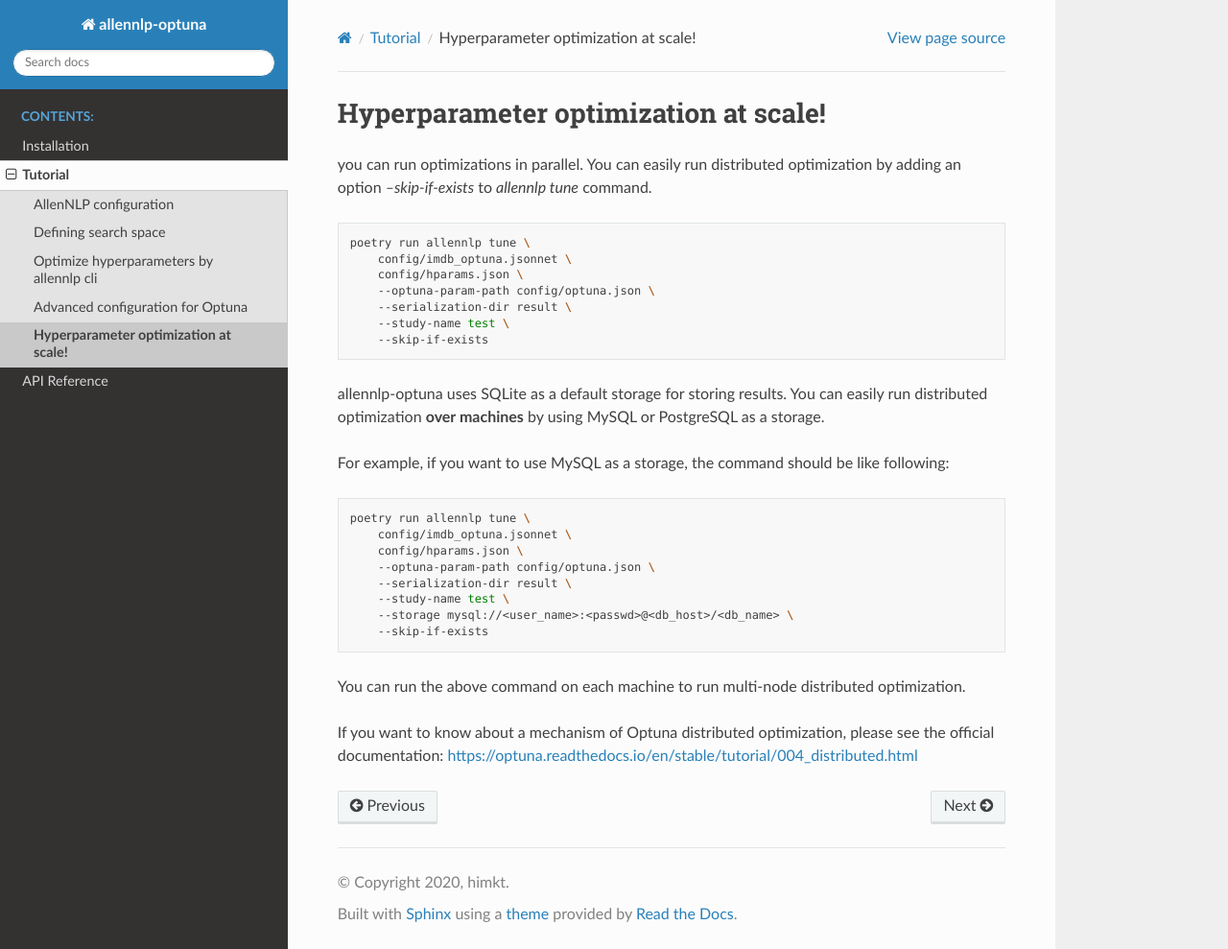
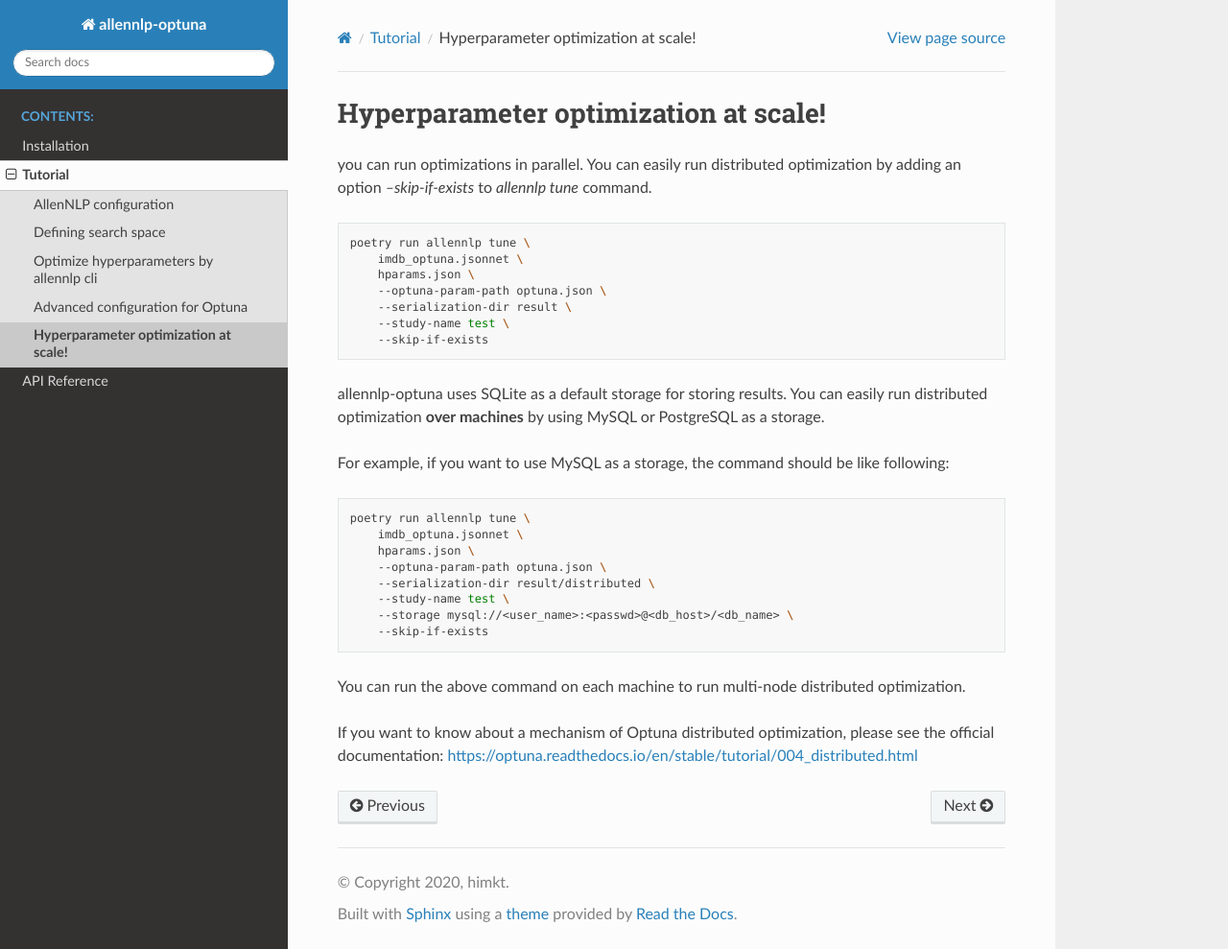
Before and after one commit to himkt/allennlp-optuna, a Sphinx documentation site: the page built from docs/source/tutorial/hyperparameter_optimization_at_scale.rst, in a window 1280 px wide and 989 px high. Shown: the whole window at 96% size. Built offline with Sphinx 7.4.7 and the Read the Docs theme 2.0.0, drawn with Linux system fonts in a browser that asks for light colours.

Commit message:
Remove config dir from tutorial

```diff
--- a/docs/source/tutorial/hyperparameter_optimization_at_scale.rst
+++ b/docs/source/tutorial/hyperparameter_optimization_at_scale.rst
@@ -9,9 +9,9 @@
 .. code-block:: bash
 
     poetry run allennlp tune \
-        config/imdb_optuna.jsonnet \
-        config/hparams.json \
-        --optuna-param-path config/optuna.json \
+        imdb_optuna.jsonnet \
+        hparams.json \
+        --optuna-param-path optuna.json \
         --serialization-dir result \
         --study-name test \
         --skip-if-exists
@@ -26,10 +26,10 @@
 .. code-block:: bash
 
     poetry run allennlp tune \
-        config/imdb_optuna.jsonnet \
-        config/hparams.json \
-        --optuna-param-path config/optuna.json \
-        --serialization-dir result \
+        imdb_optuna.jsonnet \
+        hparams.json \
+        --optuna-param-path optuna.json \
+        --serialization-dir result/distributed \
         --study-name test \
         --storage mysql://<user_name>:<passwd>@<db_host>/<db_name> \
         --skip-if-exists
--- a/docs/source/tutorial/run_allennlp_optuna.rst
+++ b/docs/source/tutorial/run_allennlp_optuna.rst
@@ -10,8 +10,8 @@
 .. code-block:: bash
 
     poetry run allennlp tune \
-        config/imdb_optuna.jsonnet \
-        config/hparams.json \
+        imdb_optuna.jsonnet \
+        hparams.json \
         --serialization-dir result \
         --study-name test
 
@@ -31,6 +31,6 @@
 .. code-block:: bash
 
     poetry run allennlp retrain \
-        config/imdb_optuna.jsonnet \
+        imdb_optuna.jsonnet \
         --serialization-dir retrain_result \
         --study-name test
```
Also changed, not shown: docs/source/tutorial/advanced_optuna_configuration.rst (+5 -7 lines).
